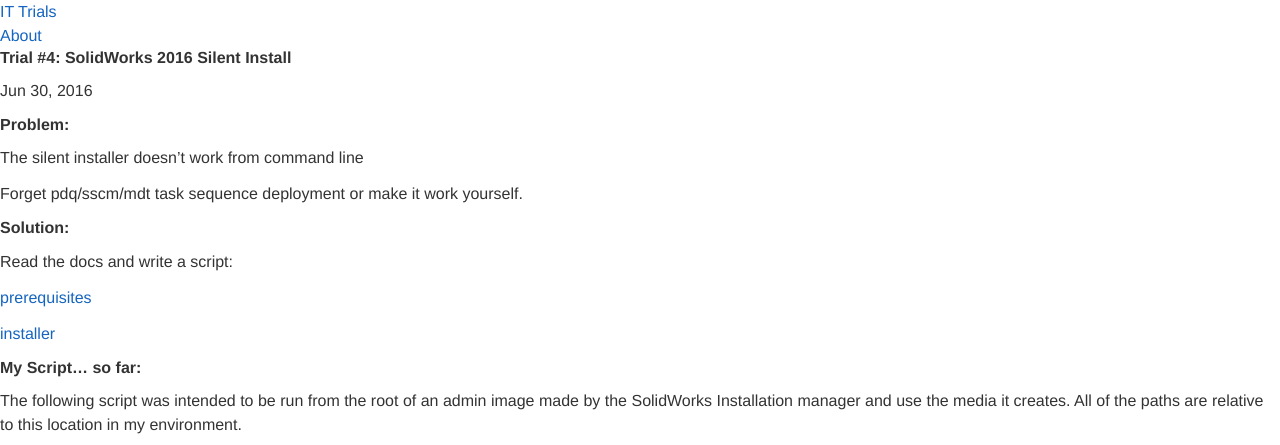
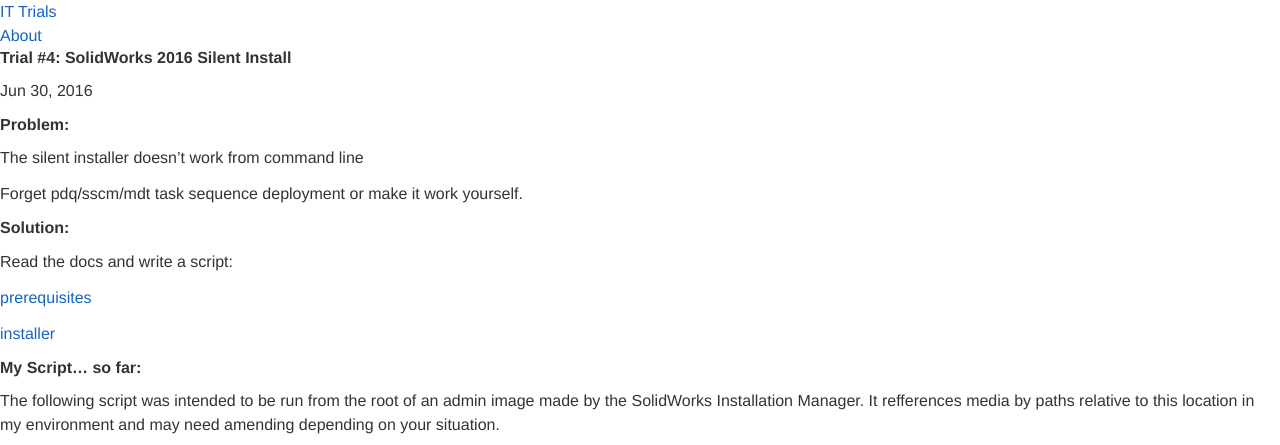
Before and after one commit to IT-trials/IT-trials.github.io, a Jekyll site: the page built from _posts/2016-06-30-solidworks2016.markdown, in a window 1280 px wide, cut to the strip 0-445 px from the top of the page. Built offline with Jekyll 4.4.1, drawn with Linux system fonts in a browser that asks for light colours.

Commit message:
Update 2016-06-30-solidworks2016.markdown

```diff
--- a/_posts/2016-06-30-solidworks2016.markdown
+++ b/_posts/2016-06-30-solidworks2016.markdown
@@ -20,7 +20,7 @@
 [installer](http://help.solidworks.com/2016/english/Installation/install_guide/c_installing_from_admin_image_command_line.htm?id=2f540a0df27f4c5fbb4adde8a7c9feee#Pg0&ProductType=&ProductName=)
 
 ## My Script... so far:
-The following script was intended to be run from the root of an admin image made by the SolidWorks Installation manager and use the media it creates.  All of the paths are relative to this location in my environment.
+The following script was intended to be run from the root of an admin image made by the SolidWorks Installation Manager.  It refferences media by paths relative to this location in my environment and may need amending depending on your situation.
 
 {% gist 967cf4ca121d297225fc7f180e7ad802 %}
 
```
